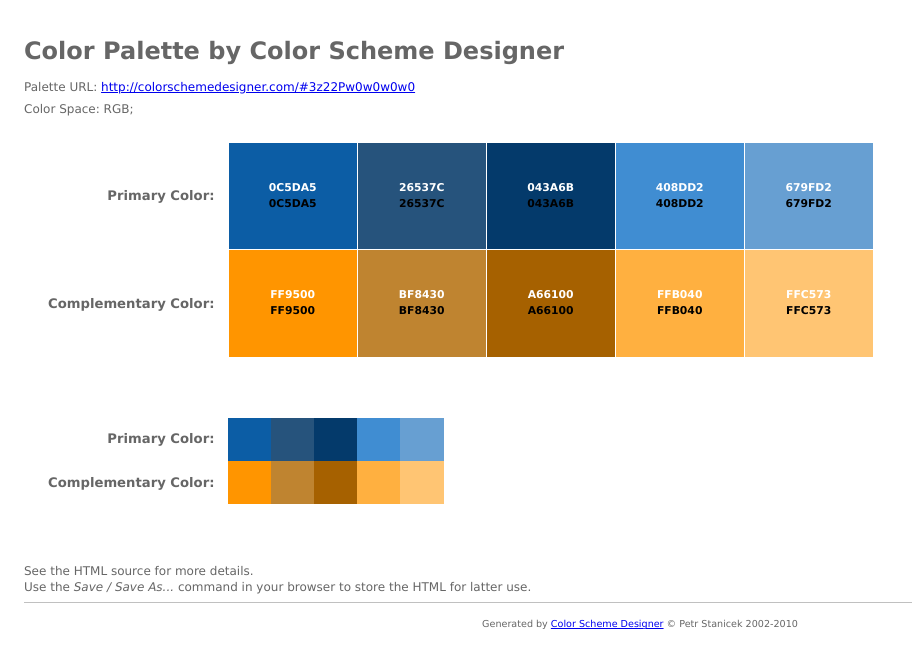
After one commit to EyeOfMidas/doxen, a PHP site: the page made by setup/Color Palette by Color Scheme Generator.html in a window 1280 px wide. The commit adds this page. Shown: the top 669 px of the page, without its empty margins (0-912 px from the left). Run offline with PHP 8.4, Linux system fonts and the light colour scheme; lists and menus that the app fills with data are empty.

```diff
--- a/libs/PostRenderer.inc
+++ b/libs/PostRenderer.inc
@@ -12,10 +12,11 @@ class PostRenderer {
 
 	public function getPostsInDefaultTopics($page = 0) {
 		$view = new View();
-		$sql = sprintf("SELECT p.post_id, u.user_id, p.timestamp, p.name as post_name, p.url_name as post_url_name, p.content, u.username, u.display_name as user_display_name
+		$sql = sprintf("SELECT p.post_id, u.user_id, p.timestamp, p.name as post_name, p.url_name as post_url_name, p.content, u.username, u.display_name as user_display_name, t.topic_id, t.display_name as topic_display_name
 			FROM posts p
 			JOIN post_topic_associations a ON p.post_id = a.post_id
 			JOIN users u ON p.poster_user_id = u.user_id
+			JOIN topics t on t.topic_id = a.topic_id
 			WHERE a.topic_id IN (SELECT topic_id FROM default_topics)
 			ORDER BY timestamp DESC LIMIT %s, %s", $page * PostRenderer::PAGE_SIZE, PostRenderer::PAGE_SIZE);
 
--- /dev/null
+++ b/setup/Color Palette by Color Scheme Generator.html
@@ -0,0 +1,212 @@
+<!DOCTYPE html PUBLIC "-//W3C//DTD HTML 4.01//EN" "http://www.w3.org/TR/html4/strict.dtd">
+<!-- saved from url=(0038)http://colorschemedesigner.com/export/ -->
+<html><head><meta http-equiv="Content-Type" content="text/html; charset=UTF-8">
+
+	<title>Color Palette by Color Scheme Generator</title>
+	<meta name="generator" content="ColorSchemeGenerator.com">
+
+<style type="text/css">
+
+/* Palette color codes */
+/* Feel free to copy&paste color codes to your application */
+
+.primary-1 { background-color: #0C5DA5 }
+.primary-2 { background-color: #26537C }
+.primary-3 { background-color: #043A6B }
+.primary-4 { background-color: #408DD2 }
+.primary-5 { background-color: #679FD2 }
+
+.complement-1 { background-color: #FF9500 }
+.complement-2 { background-color: #BF8430 }
+.complement-3 { background-color: #A66100 }
+.complement-4 { background-color: #FFB040 }
+.complement-5 { background-color: #FFC573 }
+
+/* end */
+
+
+body {
+	margin:0; padding: 2em;
+	background:white;
+	color: #666;
+	font: 75%/1.33 Verdana, sans-serif;
+	text-align:left;
+	}
+h1 {
+	margin: 0.5em 0;
+	font-size: 200%;
+	}
+p {
+	margin: 0.5em 0;
+	}
+
+.color-table {
+	margin: 2em 2em 5em;
+	border-collapse:collapse;
+	border:none;
+	border-spacing:0;
+	font-size:100%;
+	}
+.color-table th {
+	padding: 0 1em 0 0;
+	text-align:right;
+	vertical-align: middle;
+	font-size:110%;
+	border: none;
+	}
+.color-table td.sample {
+	width:10em; height:8em;
+	padding: 10px;
+	text-align:center;
+	vertical-align:middle;
+	font-size:90%;
+	border: 1px solid white;
+	white-space:nowrap;
+	}
+.color-table.small td.sample {
+	width:4em; height:4em;
+	padding:0;
+	border:none;
+	}
+.color-table .white { margin-bottom:0.2em; color:white }
+.color-table .black { margin-top:0.2em; color:black }
+
+hr {
+	border:none;
+	border-bottom:1px solid silver;
+	}
+#footer {
+	padding:1em;
+	text-align:center;
+	font-size:80%;
+	}
+
+</style>
+
+<style type="text/css"></style></head>
+<body>
+
+<h1>Color Palette by Color Scheme Designer</h1>
+<p>Palette URL: <a href="http://colorschemedesigner.com/#3z22Pw0w0w0w0">http://colorschemedesigner.com/#3z22Pw0w0w0w0</a></p>
+<p>Color Space: RGB; </p>
+
+<table class="color-table">
+	<tbody><tr>
+		<th>Primary Color:</th>
+		<td class="sample primary-1">
+			<div class="white">
+<strong>0C5DA5</strong>
+			</div>
+			<div class="black">
+<strong>0C5DA5</strong>
+			</div>
+		</td>
+		<td class="sample primary-2">
+			<div class="white">
+<strong>26537C</strong>
+			</div>
+			<div class="black">
+<strong>26537C</strong>
+			</div>
+		</td>
+		<td class="sample primary-3">
+			<div class="white">
+<strong>043A6B</strong>
+			</div>
+			<div class="black">
+<strong>043A6B</strong>
+			</div>
+		</td>
+		<td class="sample primary-4">
+			<div class="white">
+<strong>408DD2</strong>
+			</div>
+			<div class="black">
+<strong>408DD2</strong>
+			</div>
+		</td>
+		<td class="sample primary-5">
+			<div class="white">
+<strong>679FD2</strong>
+			</div>
+			<div class="black">
+<strong>679FD2</strong>
+			</div>
+		</td>
+	</tr>
+	<tr>
+		<th>Complementary Color:</th>
+		<td class="sample complement-1">
+			<div class="white">
+<strong>FF9500</strong>
+			</div>
+			<div class="black">
+<strong>FF9500</strong>
+			</div>
+		</td>
+		<td class="sample complement-2">
+			<div class="white">
+<strong>BF8430</strong>
+			</div>
+			<div class="black">
+<strong>BF8430</strong>
+			</div>
+		</td>
+		<td class="sample complement-3">
+			<div class="white">
+<strong>A66100</strong>
+			</div>
+			<div class="black">
+<strong>A66100</strong>
+			</div>
+		</td>
+		<td class="sample complement-4">
+			<div class="white">
+<strong>FFB040</strong>
+			</div>
+			<div class="black">
+<strong>FFB040</strong>
+			</div>
+		</td>
+		<td class="sample complement-5">
+			<div class="white">
+<strong>FFC573</strong>
+			</div>
+			<div class="black">
+<strong>FFC573</strong>
+			</div>
+		</td>
+	</tr>
+</tbody></table>
+
+<table class="color-table small">
+	<tbody><tr>
+		<th>Primary Color:</th>
+		<td class="sample primary-1"></td>
+		<td class="sample primary-2"></td>
+		<td class="sample primary-3"></td>
+		<td class="sample primary-4"></td>
+		<td class="sample primary-5"></td>
+	</tr>
+	<tr>
+		<th>Complementary Color:</th>
+		<td class="sample complement-1"></td>
+		<td class="sample complement-2"></td>
+		<td class="sample complement-3"></td>
+		<td class="sample complement-4"></td>
+		<td class="sample complement-5"></td>
+	</tr>
+</tbody></table>
+
+<p>
+See the HTML source for more details.<br>
+Use the <em>Save / Save As...</em> command in your browser to store the HTML for latter use.
+</p>
+
+<hr>
+
+<p id="footer">Generated by <a href="http://colorschemedesigner.com/">Color Scheme Designer</a> © Petr Stanicek 2002-2010</p>
+
+
+
+</body></html>
--- a/views/addNewCommentView.inc
+++ b/views/addNewCommentView.inc
@@ -5,7 +5,7 @@
 		<br /> <input type="text" name="commentTags"
 			value="<?=implode(', ', $allTopicNames)?>" /> <input type="hidden"
 			name="currentPost" value="<?=$postData['post_id']?>" /> <input
-			type="hidden" name="parentComment" value="0" /> <input type="submit"
+			type="hidden" name="parentComment" value="<?=$parentCommentId?>" /> <input type="submit"
 			name="submit" value="Post" />
 	</form>
 </div>
--- a/views/indexView.inc
+++ b/views/indexView.inc
@@ -1,6 +1,7 @@
 <?php include "header.php"; ?>
+<div id="pageBody">
 	<div id="content">
-	<div id="posts"><?=$postsView?></div>
+		<div id="posts"><?=$postsView?></div>
 	</div>
 	<div id="sidebar">
 	<?php if($userId) { ?>
@@ -9,5 +10,6 @@
 	<a href="/?a=createpost">Create a new post</a>
 	<?php } ?>
 	</div>
+</div>
 </body>
 </html>
```
Also changed, not shown: controllers/PostController.inc (+6 -10 lines), controllers/SubmitNewCommentController.inc (+4 -3 lines), htdocs/css/main.css (+83 -8 lines), libs/CommentsRenderer.inc (+5 -2 lines), libs/PostModel.inc (+14 -0 lines), libs/TopicModel.inc (+8 -0 lines), views/commentsView.inc (+7 -1 lines), views/postPageView.inc (+16 -9 lines), views/postView.inc (+8 -4 lines), views/topicView.inc (+11 -7 lines).
